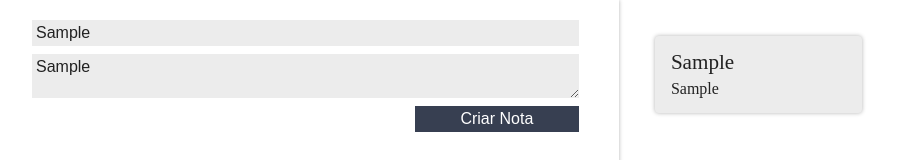
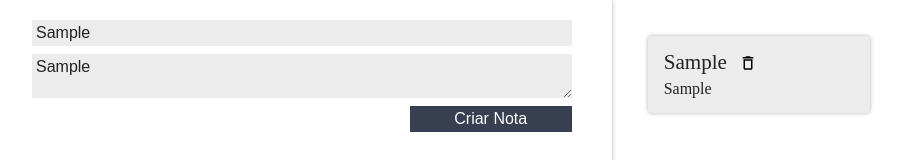
Before and after one commit to karinamelorodrigues/app-notas, a React (Create React App) app: page / in a window 1280 px wide. Both pictures are taken after typing "Sample", "Sample" into the empty fields and a click on the button "Criar Nota". Shown: the top 160 px of the page, without its empty margins (8-911 px from the left). Built offline with nearby package versions, Linux system fonts and the light colour scheme.

Commit message:
Adição da funcionalidade de deletar card

```diff
--- a/src/App.js
+++ b/src/App.js
@@ -9,7 +9,7 @@
     super();
 
     this.state = {
-      notas: []
+      notas: [],
     };
   }
 
@@ -17,17 +17,27 @@
     const novaNota = { titulo, texto };
     const novoArrayNotas = [...this.state.notas, novaNota];
     const novoEstado = {
-      notas: novoArrayNotas
+      notas: novoArrayNotas,
     };
 
     this.setState(novoEstado);
+  }
+
+  deletarNota(index) {
+    let arrayNotas = this.state.notas;
+    arrayNotas.splice(index, 1);
+    this.setState({ notas: arrayNotas });
+    console.log("Deletar");
   }
 
   render() {
     return (
       <section className="conteudo">
         <FormularioCadastro criarNota={this.criarNota.bind(this)} />
-        <ListaDeNotas notas={this.state.notas} />
+        <ListaDeNotas
+          apagarNota={this.deletarNota.bind(this)}
+          notas={this.state.notas}
+        />
       </section>
     );
   }
--- a/src/Components/CardNota/CardNota.jsx
+++ b/src/Components/CardNota/CardNota.jsx
@@ -1,12 +1,19 @@
 import React, { Component } from "react";
 import "./estilo.css";
+import {ReactComponent as DeleteSVG} from "../../assets/img/delete.svg";
 
 class CardNota extends Component {
+  apagar(){
+    const indice = this.props.indice;
+    this.props.apagarNota(indice);
+  }
+
   render() {
     return (
       <section className="card-nota">
         <header className="card-nota_cabecalho">
           <h3 className="card-nota_titulo">{this.props.titulo}</h3>
+          <DeleteSVG onClick={this.apagar.bind(this)}/>
         </header>
         <p className="card-nota_texto">{this.props.texto}</p>
       </section>
--- a/src/Components/ListaDeNotas/ListaDeNotas.jsx
+++ b/src/Components/ListaDeNotas/ListaDeNotas.jsx
@@ -9,7 +9,7 @@
         {this.props.notas.map((nota, index) => {
           return (
             <li className="lista-notas_item" key={index}>
-              <CardNota titulo={nota.titulo} texto={nota.texto} />
+              <CardNota indice = {index} apagarNota={this.props.apagarNota} titulo={nota.titulo} texto={nota.texto} />
             </li>
           );
         })}
```
Also changed, not shown: src/assets/img/delete.svg (added).
